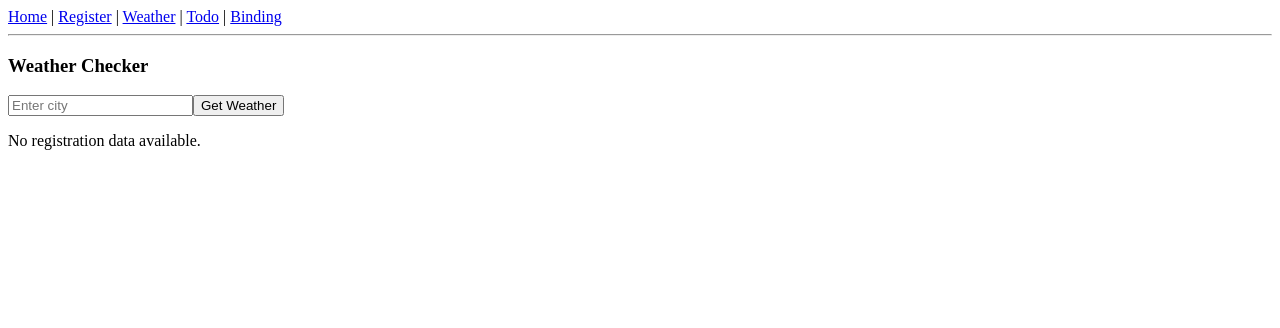
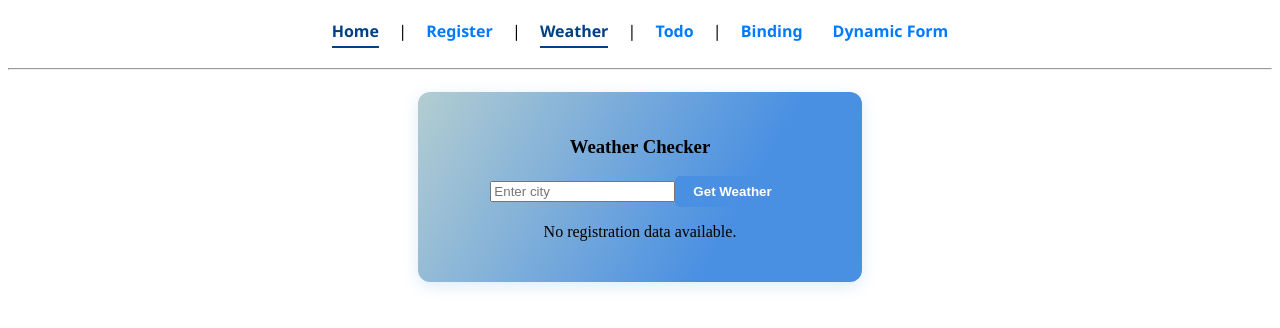
Before and after one commit to vineetdsn/codesphere, an Angular app: page /weather in a window 1280 px wide. Shown: the top 328 px of the page. Built offline with nearby package versions, Linux system fonts and the light colour scheme; no server answers.

Commit message:
dynamic-form

```diff
--- a/src/app/app-routing.module.ts
+++ b/src/app/app-routing.module.ts
@@ -6,6 +6,7 @@ import { RegisterComponent } from './registration/registration.component';
 import { WeatherComponent } from './weather/weather.component';
 import { TodoComponent } from './todo/todo.component';
 import { BindingDataComponent } from './binding-data/binding-data.component';
+import { DynamicFormComponent } from './dynamic-form/dynamic-form.component';
 
 const routes: Routes = [
   { path: '', component: HomeComponent },
@@ -13,6 +14,7 @@ const routes: Routes = [
   { path: 'weather', component: WeatherComponent },
   { path: 'todo', component: TodoComponent },
   { path: 'binding', component: BindingDataComponent},
+  { path: 'form', component: DynamicFormComponent},
   // any unknown paths redirect to home
   { path: '**', redirectTo: '' },
 ];
--- a/src/app/app.component.css
+++ b/src/app/app.component.css
@@ -1,52 +1,29 @@
-.weather-container {
-  background: linear-gradient(120deg, #b3cdd1, #4a90e2 70%);
-  margin: 22px auto;
-  max-width: 400px;
-  padding: 25px 22px;
-  border-radius: 12px;
-  box-shadow: 0 4px 16px rgba(74,144,226,0.18);
-  text-align: center;
+
+nav {
+  text-align: center; /* Center horizontally */
+  margin: 20px 0;
+  font-family: 'Segoe UI', Tahoma, Geneva, Verdana, sans-serif;
 }
 
-input[type="text"] {
-  padding: 10px;
-  width: 75%;
-  margin-bottom: 10px;
-  border-radius: 5px;
-  border: 1.2px solid #4a90e2;
-  outline: none;
+nav a {
+  color: #007bff; /* Blue color for links */
+  text-decoration: none;
+  margin: 0 15px; /* Spacing between links */
+  font-weight: 600;
+  font-size: 16px;
+  transition: color 0.3s ease, border-bottom 0.3s ease;
+  padding-bottom: 4px;
+  border-bottom: 2px solid transparent;
+  display: inline-block;
 }
 
-button {
-  padding: 8px 18px;
-  background: #4a90e2;
-  border: none;
-  border-radius: 5px;
-  color: white;
-  font-weight: bold;
-  cursor: pointer;
+nav a:hover {
+  color: #0056b3;
+  border-bottom-color: #0056b3;
 }
 
-button:hover {
-  background: #3579b0;
+nav a.active {
+  color: #004085;
+  border-bottom-color: #004085;
+  font-weight: 700;
 }
-
-.weather-details {
-  margin-top: 18px;
-  background: #fff;
-  border-radius: 8px;
-  padding: 12px;
-  box-shadow: 0 2px 12px rgba(0,0,0,0.09);
-}
-
-.error {
-  color: #ff3e3e;
-  margin-top: 8px;
-}
-
-@media (max-width:500px) {
-  .weather-container {
-    max-width: 98vw;
-    padding: 12px 5px;
-  }
-}
--- a/src/app/app.component.html
+++ b/src/app/app.component.html
@@ -4,6 +4,7 @@
   <a routerLink="weather" routerLinkActive="active">Weather</a> |
   <a routerLink="todo" routerLinkActive="active">Todo</a> |
   <a routerLink="binding" routerLinkActive="active">Binding</a>
+  <a routerLink="form" routerLinkActive="active">Dynamic Form</a>
 </nav>
 <hr />
 <router-outlet></router-outlet>
--- a/src/app/app.module.ts
+++ b/src/app/app.module.ts
@@ -12,6 +12,7 @@ import { TodoComponent } from './todo/todo.component';
 import { DateFormatDirective } from './customDirectives/date-format.directive';
 import { AmtseparatorPipe } from './customPipes/amtseparator.pipe';
 import { BindingDataComponent } from './binding-data/binding-data.component';
+import { DynamicFormComponent } from './dynamic-form/dynamic-form.component';
 
 @NgModule({
   declarations: [
@@ -23,6 +24,7 @@ import { BindingDataComponent } from './binding-data/binding-data.component';
     AmtseparatorPipe,
     DateFormatDirective,
     BindingDataComponent,
+    DynamicFormComponent,
   ],
   imports: [
     BrowserModule,
--- a/src/app/binding-data/binding-data.component.html
+++ b/src/app/binding-data/binding-data.component.html
@@ -1,28 +1,39 @@
 <div class="game-container">
   <div class="cards">
     <h2 class="heading">String InterPolation</h2>
-    <p>Name: {{ gameName }}</p>
-    <p>Genre: {{ gameGenre }}</p>
+    <p>Current Game Name: {{ gameName }}</p>
+    <!-- <p>Genre: {{ gameGenre }}</p> -->
   </div>
+
   <div class="cards">
     <h2 class="heading">Property Binding</h2>
     <button [disabled]="isDisabled">Click Me</button>
-    <p>Genre: {{ gameGenre }}</p>
+    <p>Event binding s used in the button disable and enable</p>
   </div>
+
   <div class="cards">
     <h2 class="heading">Event Binding</h2>
-    <input [value]="gameName" (input)="onGameNameChange($event)" placeholder="Enter game name">
-   <button (click)="addGame()" [disabled]="isDisabled">Add Game</button>
+    <input [value]="gameConsole" (input)="onGameNameChange($event)" placeholder="Add Console">
+   <button (click)="addConsole($event)" [disabled]="isDisabled">Add Console</button>
+    <p>Console: {{gameConsole}}</p>
+    <ul>
+  <li *ngFor="let console of gameConsole">
+    {{ console }}
+  </li>
+</ul>
+  </div>
 
+  <div class="cards">
+    <h2 class="heading">Two way Binding</h2>
+    <input type="text" [(ngModel)]="gameName" placeholder="Add Game">
+    <input type="text" [(ngModel)]="gameGenre" placeholder="Add Genre">
+    <input type="text" [(ngModel)]="gameCode" placeholder="Add Code">
+
+   <button (click)="addGame()" [disabled]="isDisabled">Add Genre</button>
 <ul>
   <li *ngFor="let game of gameList">
     {{ game.name }} - {{ game.genre }} -  {{ game.code }}
   </li>
 </ul>
   </div>
-  <!-- <div class="cards">
-    <h2 class="heading">Two way Binding</h2>
-    <input type="text" [(ngModel)]="gameName" placeholder="Enter the Game Name">
-    <p>Game Code: {{ gameCode }}</p>
-  </div> -->
 </div>
--- a/src/app/binding-data/binding-data.component.ts
+++ b/src/app/binding-data/binding-data.component.ts
@@ -8,24 +8,20 @@ import { Component, OnInit } from '@angular/core';
 export class BindingDataComponent implements OnInit {
   gameName = "";
   gameGenre = "";
+  gameConsole: string[] = [];
   gameCode: number | null = null;
   isDisabled = false;
   gameList: { name: string; genre: string; code: number | null }[] = [];
-
-
-  // Property Binding
-
-  // Event Binding
-  // Two way Binding
-
 
   constructor() {
  }
 
   ngOnInit(): void {
   }
+
+
 onGameNameChange(event: any) {
-    this.gameName = event.target.value;
+    this.gameConsole = event.target.value;
   }
 
   addGame(){
@@ -37,4 +33,8 @@ onGameNameChange(event: any) {
     this.gameList.push(newGame)
   }
 
+  addConsole (event: any){
+    this.gameConsole.push(event.target.value);
+  }
+
 }
--- /dev/null
+++ b/src/app/dynamic-form/dynamic-form.component.html
@@ -0,0 +1,15 @@
+<form [formGroup]="form" (ngSubmit)="onSubmit()">
+  <div *ngFor="let field of fields">
+    <label>{{ field.label }}</label>
+
+    <input *ngIf="field.type === 'text'" [formControlName]="field.name" type="text" />
+    <input *ngIf="field.type === 'email'" [formControlName]="field.name" type="email" />
+    <input *ngIf="field.type === 'number'" [formControlName]="field.name" type="number" />
+
+    <select *ngIf="field.type === 'select'" [formControlName]="field.name">
+      <option *ngFor="let opt of field.options" [value]="opt">{{ opt }}</option>
+    </select>
+  </div>
+
+  <button type="submit">Submit</button>
+</form>
--- /dev/null
+++ b/src/app/dynamic-form/dynamic-form.component.ts
@@ -0,0 +1,26 @@
+import { Component, OnInit } from '@angular/core';
+import { FormGroup, FormBuilder } from '@angular/forms';
+import fields from '../jsonData/config.json';
+
+@Component({
+  selector: 'app-dynamic-form',
+  templateUrl: './dynamic-form.component.html'
+})
+export class DynamicFormComponent implements OnInit {
+  form!: FormGroup;
+  fields: any = fields;
+
+  constructor(private fb: FormBuilder) {}
+
+  ngOnInit(): void {
+    let group: any = {};
+    this.fields.forEach((field: any) => {
+      group[field.name] = [''];
+    });
+    this.form = this.fb.group(group);
+  }
+
+  onSubmit() {
+    console.log(this.form.value);
+  }
+}
--- a/src/app/weather/weather.component.css
+++ b/src/app/weather/weather.component.css
@@ -0,0 +1,52 @@
+.weather-container {
+  background: linear-gradient(120deg, #b3cdd1, #4a90e2 70%);
+  margin: 22px auto;
+  max-width: 400px;
+  padding: 25px 22px;
+  border-radius: 12px;
+  box-shadow: 0 4px 16px rgba(74,144,226,0.18);
+  text-align: center;
+}
+
+input[type="text"] {
+  padding: 10px;
+  width: 75%;
+  margin-bottom: 10px;
+  border-radius: 5px;
+  border: 1.2px solid #4a90e2;
+  outline: none;
+}
+
+button {
+  padding: 8px 18px;
+  background: #4a90e2;
+  border: none;
+  border-radius: 5px;
+  color: white;
+  font-weight: bold;
+  cursor: pointer;
+}
+
+button:hover {
+  background: #3579b0;
+}
+
+.weather-details {
+  margin-top: 18px;
+  background: #fff;
+  border-radius: 8px;
+  padding: 12px;
+  box-shadow: 0 2px 12px rgba(0,0,0,0.09);
+}
+
+.error {
+  color: #ff3e3e;
+  margin-top: 8px;
+}
+
+@media (max-width:500px) {
+  .weather-container {
+    max-width: 98vw;
+    padding: 12px 5px;
+  }
+}
--- /dev/null
+++ b/src/assets/config.json
@@ -0,0 +1,6 @@
+[
+  { "type": "text", "name": "username", "label": "User Name" },
+  { "type": "email", "name": "email", "label": "Email" },
+  { "type": "number", "name": "age", "label": "Age" },
+  { "type": "select", "name": "gender", "label": "Gender", "options": ["Male", "Female", "Other"] }
+]
```
Also changed, not shown: src/app/dynamic-form/dynamic-form.component.css (added), 1 other file (tests, documents, lock files or other folders).
